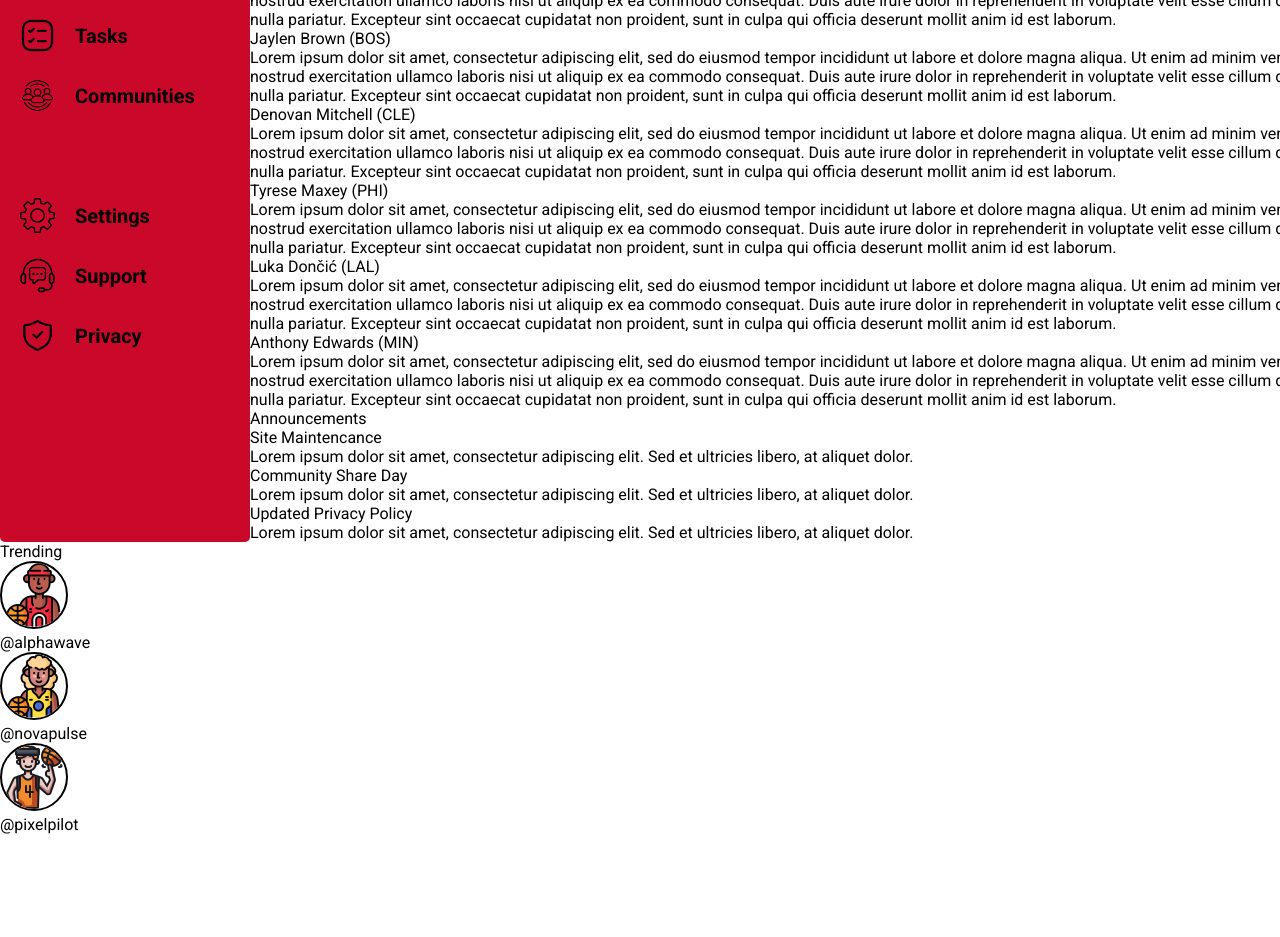
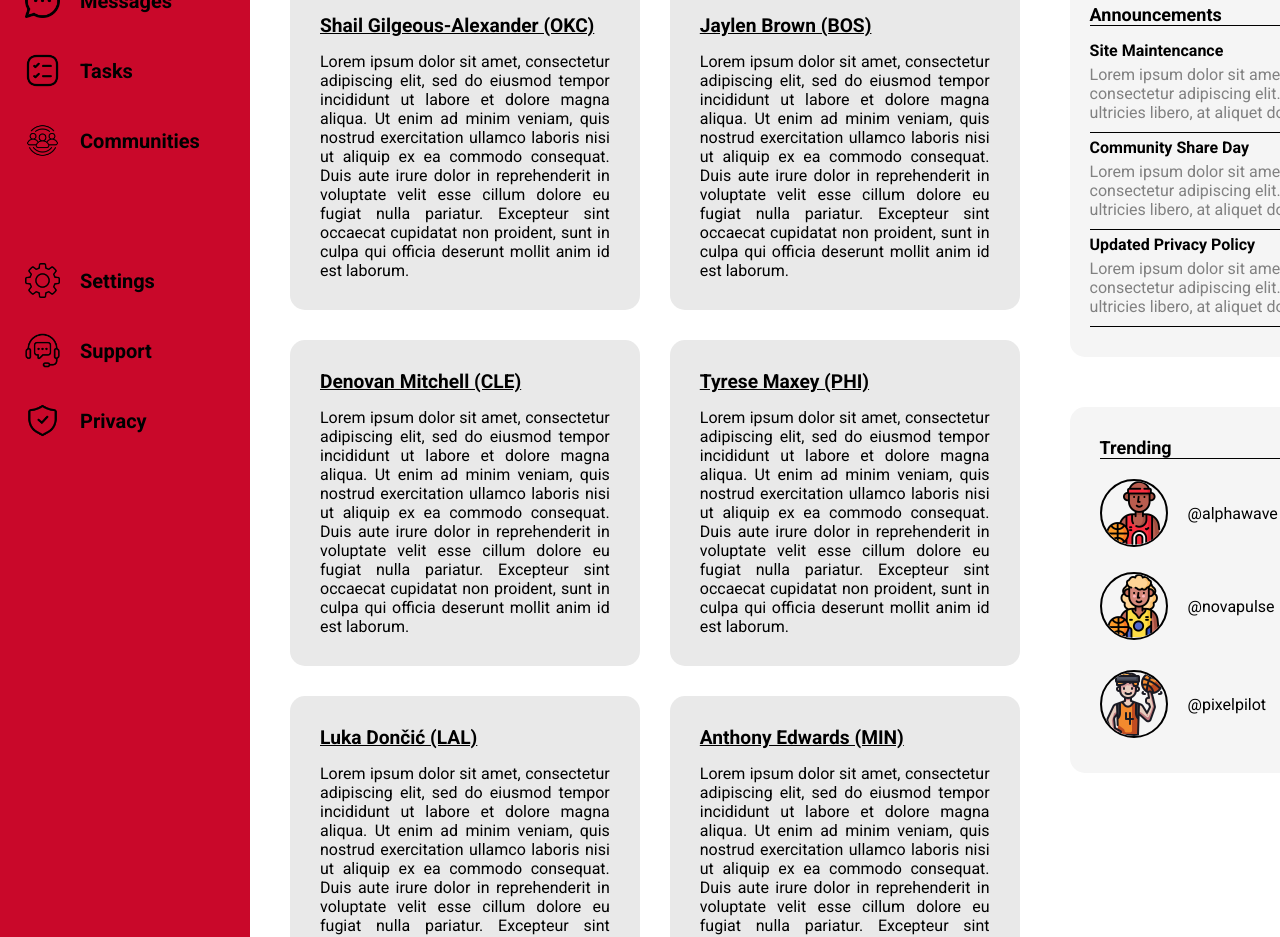
Before and after one commit to dianalourenco/odin-dashboard, a plain HTML site: page main.html in a window 1280 px wide. Shown: the part 272-1209 px from the top of the page. Before the commit the page ends 1106 px from the top, so only its background shows below. Drawn offline with Linux system fonts and the light colour scheme.

Commit message:
finish css

```diff
--- a/main.html
+++ b/main.html
@@ -112,7 +112,7 @@
                         <p class="block-text" id="ae-text">Lorem ipsum dolor sit amet, consectetur adipiscing elit, sed do eiusmod tempor incididunt ut labore et dolore magna aliqua. Ut enim ad minim veniam, quis nostrud exercitation ullamco laboris nisi ut aliquip ex ea commodo consequat. Duis aute irure dolor in reprehenderit in voluptate velit esse cillum dolore eu fugiat nulla pariatur. Excepteur sint occaecat cupidatat non proident, sunt in culpa qui officia deserunt mollit anim id est laborum.</p>
                     </div>
                 </div>
-
+                <div class="main-right">
                     <div class="announcements">
                         <p class="text" id="announcements-text">Announcements</p>
                         <div class="announcements-block">
@@ -130,8 +130,6 @@
                             </div>
                         </div>
                     </div>
-            </div>
-
                     <div class="trending">
                         <p class="text" id="trending-text">Trending</p>
                         <div class="profiles">
@@ -150,6 +148,8 @@
                         </div>
                     </div>
                 </div>
+
+            </div>
         </div>
     </div>
 </body>
--- a/style.css
+++ b/style.css
@@ -201,6 +201,9 @@
     grid-template-columns: auto 1fr;
     column-gap: 20px;
     align-items: center;
+    border-radius: 15px;
+    margin-right: 10px;
+    padding: 5px;
 }
 
 .sidebar-icons p {
@@ -210,17 +213,101 @@
     cursor: pointer;
 }
 
-
-
-/*
+.sidebar-icons > div:hover {
+    background-color: #b46472;
+}
 
 
 
+/* Content */
+
+.main-content {
+    grid-column: 2;
+    grid-row: 2;
+
+    display: grid;
+    grid-template-columns: 2fr 1fr;
+    align-items: start;
+}
+
+.main-right {
+    grid-column: 2;
+
+    display: grid;
+    grid-template-rows: auto auto;
+    align-items: start;
+    margin-left: 50px;
+}
+
+.main-content > p {
+    grid-column: 1/3;
+    grid-row: 1;
+
+    font-weight: bold;
+    font-size: 30px;
+    margin-top: 15px;
+    margin-left: 40px;
 
 
+}
+
+.main-block {
+    grid-column: 1;
+
+    display: grid;
+    grid-template-columns: 1fr 1fr;
+    grid-template-rows: auto auto auto;
+    gap: 30px;
+    margin-left: 40px;
+    align-items: start;
+}
+
+#announcements-text {
+    font-size: 18px;
+    font-weight: bold;
+    border-bottom: 1px solid black;
+}
 
 
+.announcements {
+    grid-row: 1;
 
+    display: grid;
+    grid-template-rows: auto auto auto;
+    gap: 10px;
+    align-items: center;
+
+    padding: 20px;
+    background-color: rgb(245, 245, 245);
+    border-radius: 15px;
+
+    margin-right: 50px;
+}
+
+.trending {
+    grid-row: 2;
+}
+
+.block-title {
+    font-weight: bold;
+    text-decoration: underline;
+    margin-bottom: 15px;
+    font-size: 1.2rem;
+    cursor: pointer;
+
+}
+
+.block-text {
+    text-align: justify;
+    font-size: 1rem;
+}
+
+
+.block {
+    background-color: rgb(233, 233, 233);
+    border-radius: 15px;
+    padding: 30px;
+}
 
 
 
@@ -228,7 +315,61 @@ img {
     height: 100px;
 }
 
-.main-content {
-    grid-column: 2;
-    grid-row: 2;
+.announcements-block > div {
+    border-bottom: 1px solid black;
 }
+
+.announcements-block > p {
+    text-align: justify;
+}
+
+.announcement-title {
+    font-weight: bold;
+    margin-bottom: 5px;
+    margin-top: 5px;
+}
+
+.announcement-text {
+    color: rgb(129, 129, 129);
+    margin-bottom: 10px;
+}
+
+.trending {
+    background-color: rgb(245, 245, 245);
+    padding: 30px;
+    margin-top: 50px;
+
+    border-radius: 15px;
+    margin-right: 50px;
+
+}
+
+.trending > p {
+    font-weight: bold;
+    font-size: 18px;
+
+    border-bottom: 1px solid black;
+    margin-bottom: 10px;
+}
+
+.profiles {
+    display: grid;
+
+    grid-template-columns: 1fr ;
+    grid-template-rows: 1fr 1fr 1fr;
+    gap: 20px;
+}
+
+.profiles > div {
+    display: flex;
+    flex-direction: row;
+    align-items: center ;
+}
+
+.username {
+    margin-left: 20px;
+}
+
+.profile1 {
+    margin-top: 10px;
+}
```
Lines whose indentation alone changed are shown as unchanged.
